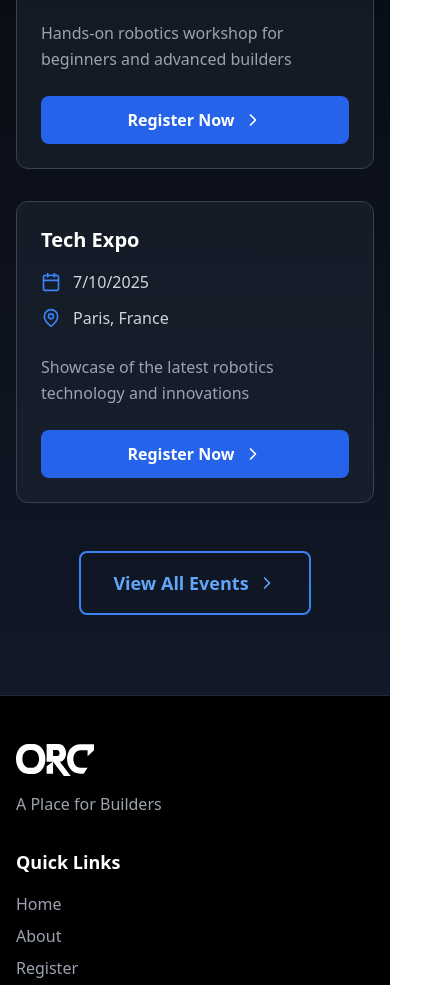
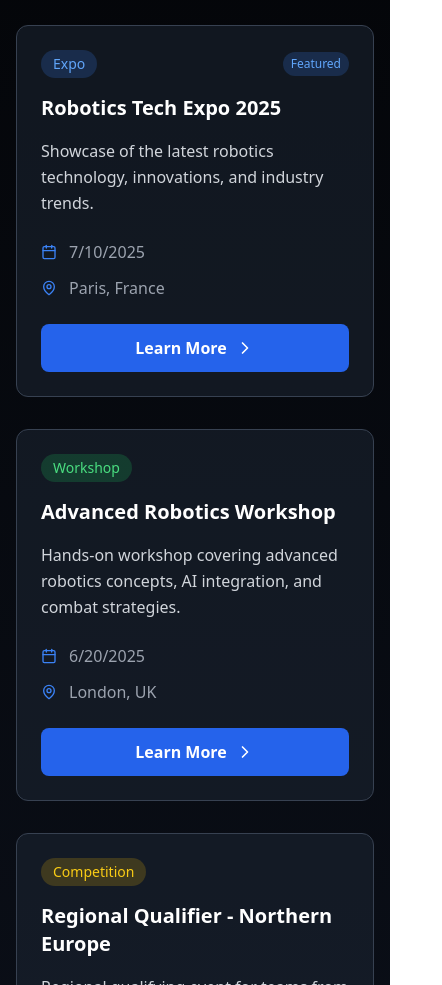
Before and after one commit to mohamed-Abd-el-wahab/OrcFrontend, a React (Vite) app: page / in a window 390 px wide. Shown: the part 5880-6865 px from the top of the page, 442 px wide, since content can reach past the window. Built offline with nearby package versions, Linux system fonts and the light colour scheme.

Commit message:
Update Home Events Section to Read from Pages

```diff
--- a/src/components/home/EventsSection.tsx
+++ b/src/components/home/EventsSection.tsx
@@ -2,60 +2,142 @@ import React, { useState } from 'react';
 import { Calendar, MapPin, ChevronRight } from 'lucide-react';
 import { Link } from 'react-router-dom';
 
-interface Event {
-  id: string;
-  title: string;
-  date: string;
-  location: string;
-  type: 'competition' | 'workshop' | 'expo';
-  description: string;
-  registrationLink: string;
-}
-
-const events: Event[] = [
+// Import events data from the Events page
+const eventsData = [
   {
     id: '1',
     title: 'ORC Championship 2025',
-    date: '8/15/2025',
+    date: '2025-08-15',
     location: 'Berlin, Germany',
     type: 'competition',
-    description: 'The ultimate robot combat championship with £100,000 prize pool',
-    registrationLink: '/register'
+    description: 'The ultimate robot combat championship featuring teams from around the world competing for the £100,000 grand prize.',
+    registrationLink: '/register',
+    featured: true
   },
   {
     id: '2',
-    title: 'Robotics Workshop',
-    date: '6/20/2025',
+    title: 'Advanced Robotics Workshop',
+    date: '2025-06-20',
     location: 'London, UK',
     type: 'workshop',
-    description: 'Hands-on robotics workshop for beginners and advanced builders',
-    registrationLink: '/courses'
+    description: 'Hands-on workshop covering advanced robotics concepts, AI integration, and combat strategies.',
+    registrationLink: '/courses',
+    featured: false
   },
   {
     id: '3',
-    title: 'Tech Expo',
-    date: '7/10/2025',
+    title: 'Robotics Tech Expo 2025',
+    date: '2025-07-10',
     location: 'Paris, France',
     type: 'expo',
-    description: 'Showcase of the latest robotics technology and innovations',
-    registrationLink: '/contact'
+    description: 'Showcase of the latest robotics technology, innovations, and industry trends.',
+    registrationLink: '/contact',
+    featured: true
+  },
+  {
+    id: '4',
+    title: 'Beginner Robot Building Workshop',
+    date: '2025-05-15',
+    location: 'Manchester, UK',
+    type: 'workshop',
+    description: 'Perfect for newcomers to robotics. Learn the basics of robot construction and programming.',
+    registrationLink: '/courses',
+    featured: false
+  },
+  {
+    id: '5',
+    title: 'Combat Robotics Webinar Series',
+    date: '2025-04-25',
+    location: 'Online',
+    type: 'webinar',
+    description: 'Monthly online sessions covering various aspects of combat robotics design and strategy.',
+    registrationLink: '/contact',
+    featured: false
+  },
+  {
+    id: '6',
+    title: 'Regional Qualifier - Northern Europe',
+    date: '2025-06-05',
+    location: 'Stockholm, Sweden',
+    type: 'competition',
+    description: 'Regional qualifying event for teams from Northern European countries.',
+    registrationLink: '/register',
+    featured: false
+  }
+];
+
+// Blog posts data
+const blogPostsData = [
+  {
+    id: '1',
+    title: 'The Future of Combat Robotics: Trends and Innovations',
+    date: '2024-12-15',
+    category: 'Technology',
+    description: 'Explore the cutting-edge technologies shaping the next generation of combat robots, from AI-driven strategies to advanced materials.',
+    featured: true
+  },
+  {
+    id: '2',
+    title: 'Building Your First Combat Robot: A Complete Guide',
+    date: '2024-12-10',
+    category: 'Tutorial',
+    description: 'Step-by-step guide for beginners entering the world of robot combat, covering design principles, materials, and safety considerations.',
+    featured: false
+  },
+  {
+    id: '3',
+    title: 'ORC Championship 2024: Highlights and Winner Analysis',
+    date: '2024-12-05',
+    category: 'Competition',
+    description: 'Recap of the most exciting moments from this year\'s championship and detailed analysis of winning strategies.',
+    featured: true
   }
 ];
 
 const EventsSection = () => {
-  const [activeFilter, setActiveFilter] = useState<'all' | 'competition' | 'workshop' | 'expo'>('all');
+  const [activeFilter, setActiveFilter] = useState<'all' | 'competition' | 'workshop' | 'expo' | 'webinar' | 'blog'>('all');
 
-  const filteredEvents = activeFilter === 'all'
-    ? events
-    : events.filter(event => event.type === activeFilter);
+  // Combine events and blog posts
+  const allContent = [
+    ...eventsData.map(event => ({ ...event, contentType: 'event' as const })),
+    ...blogPostsData.map(post => ({ ...post, contentType: 'blog' as const }))
+  ];
+
+  // Filter content based on active filter
+  const filteredContent = activeFilter === 'all'
+    ? allContent.filter(item => item.featured || item.contentType === 'event')
+    : activeFilter === 'blog'
+    ? allContent.filter(item => item.contentType === 'blog')
+    : allContent.filter(item => item.contentType === 'event' && item.type === activeFilter);
+
+  // Sort by date (newest first)
+  const sortedContent = filteredContent.sort((a, b) => new Date(b.date).getTime() - new Date(a.date).getTime());
 
   const getFilterLabel = (filter: string) => {
     switch (filter) {
-      case 'all': return 'All Events';
+      case 'all': return 'All Content';
       case 'competition': return 'Competitions';
       case 'workshop': return 'Workshops';
       case 'expo': return 'Expos';
+      case 'webinar': return 'Webinars';
+      case 'blog': return 'Blog Posts';
       default: return filter;
+    }
+  };
+
+  const getContentLink = (item: any) => {
+    if (item.contentType === 'blog') {
+      return `/blog/${item.id}`;
+    } else {
+      return `/events/${item.id}`;
+    }
+  };
+
+  const getActionText = (item: any) => {
+    if (item.contentType === 'blog') {
+      return 'Read More';
+    } else {
+      return 'Learn More';
     }
   };
 
@@ -65,12 +147,12 @@ const EventsSection = () => {
         {/* Header */}
         <div className="text-center mb-16">
           <h2 className="text-4xl md:text-5xl font-bold text-white mb-8">
-            Upcoming Events & Competitions
+            Upcoming Events & Latest Updates
           </h2>
 
           {/* Filter Tabs */}
-          <div className="flex justify-center space-x-2">
-            {['all', 'competition', 'workshop', 'expo'].map((filter) => (
+          <div className="flex flex-wrap justify-center gap-2">
+            {['all', 'competition', 'workshop', 'expo', 'webinar', 'blog'].map((filter) => (
               <button
                 key={filter}
                 onClick={() => setActiveFilter(filter as any)}
@@ -86,54 +168,85 @@ const EventsSection = () => {
           </div>
         </div>
 
-        {/* Events Grid */}
+        {/* Content Grid */}
         <div className="grid grid-cols-1 md:grid-cols-2 lg:grid-cols-3 gap-8">
-          {filteredEvents.map((event) => (
+          {sortedContent.slice(0, 6).map((item) => (
             <div
-              key={event.id}
+              key={`${item.contentType}-${item.id}`}
               className="bg-gray-800/50 rounded-xl p-6 border border-gray-700 hover:border-blue-500/50 transition-all duration-300 group"
             >
-              {/* Event Title */}
+              {/* Content Type Badge */}
+              <div className="flex items-center justify-between mb-4">
+                <span className={`px-3 py-1 rounded-full text-sm font-medium ${
+                  item.contentType === 'blog'
+                    ? 'bg-purple-500/20 text-purple-400'
+                    : item.type === 'competition'
+                    ? 'bg-yellow-500/20 text-yellow-400'
+                    : item.type === 'workshop'
+                    ? 'bg-green-500/20 text-green-400'
+                    : item.type === 'expo'
+                    ? 'bg-blue-500/20 text-blue-400'
+                    : 'bg-gray-500/20 text-gray-400'
+                }`}>
+                  {item.contentType === 'blog' ? item.category : item.type?.charAt(0).toUpperCase() + item.type?.slice(1)}
+                </span>
+                {item.featured && (
+                  <span className="px-2 py-1 bg-blue-500/20 text-blue-400 text-xs font-medium rounded-full">
+                    Featured
+                  </span>
+                )}
+              </div>
+
+              {/* Title */}
               <h3 className="text-xl font-bold text-white mb-4 group-hover:text-blue-400 transition-colors">
-                {event.title}
+                {item.title}
               </h3>
 
-              {/* Event Details */}
+              {/* Description */}
+              <p className="text-gray-300 mb-6 leading-relaxed line-clamp-3">
+                {item.description}
+              </p>
+
+              {/* Meta Information */}
               <div className="space-y-3 mb-6">
-                <div className="flex items-center text-gray-300">
-                  <Calendar className="w-5 h-5 text-blue-500 mr-3" />
-                  <span>{event.date}</span>
+                <div className="flex items-center text-gray-400">
+                  <Calendar className="w-4 h-4 text-blue-500 mr-3" />
+                  <span>{new Date(item.date).toLocaleDateString()}</span>
                 </div>
-                <div className="flex items-center text-gray-300">
-                  <MapPin className="w-5 h-5 text-blue-500 mr-3" />
-                  <span>{event.location}</span>
-                </div>
+                {item.location && (
+                  <div className="flex items-center text-gray-400">
+                    <MapPin className="w-4 h-4 text-blue-500 mr-3" />
+                    <span>{item.location}</span>
+                  </div>
+                )}
               </div>
 
-              {/* Description */}
-              <p className="text-gray-400 mb-6 leading-relaxed">
-                {event.description}
-              </p>
-
-              {/* Register Button */}
+              {/* Action Button */}
               <Link
-                to={event.registrationLink}
+                to={getContentLink(item)}
                 className="w-full inline-flex items-center justify-center px-6 py-3 bg-blue-600 text-white rounded-lg hover:bg-blue-700 transition-all duration-300 font-semibold group"
               >
-                Register Now
+                {getActionText(item)}
                 <ChevronRight className="ml-2 w-5 h-5 group-hover:translate-x-1 transition-transform" />
               </Link>
             </div>
           ))}
         </div>
 
-        {/* View All Events Link */}
-        <div className="text-center mt-12">
+        {/* View All Links */}
+        <div className="text-center mt-12 flex flex-col sm:flex-row gap-4 justify-center">
           <Link
-            to="/competition"
+            to="/events"
             className="inline-flex items-center px-8 py-4 bg-transparent border-2 border-blue-500 text-blue-400 rounded-lg hover:bg-blue-500/10 transition-all duration-300 text-lg font-semibold group"
           >
             View All Events
+            <ChevronRight className="ml-2 w-5 h-5 group-hover:translate-x-1 transition-transform" />
+          </Link>
+          <Link
+            to="/blog"
+            className="inline-flex items-center px-8 py-4 bg-transparent border-2 border-purple-500 text-purple-400 rounded-lg hover:bg-purple-500/10 transition-all duration-300 text-lg font-semibold group"
+          >
+            Read Our Blog
             <ChevronRight className="ml-2 w-5 h-5 group-hover:translate-x-1 transition-transform" />
           </Link>
         </div>
```
